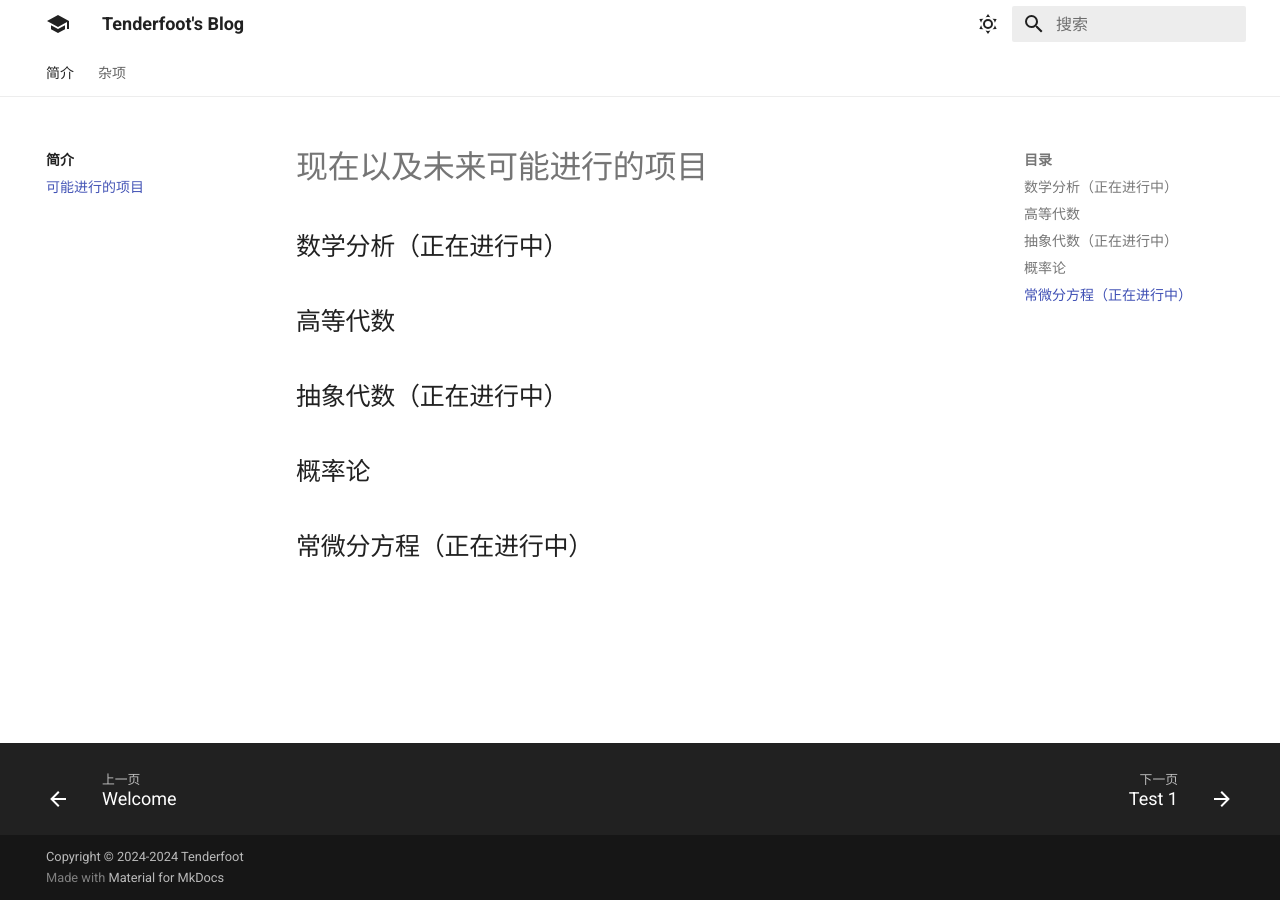
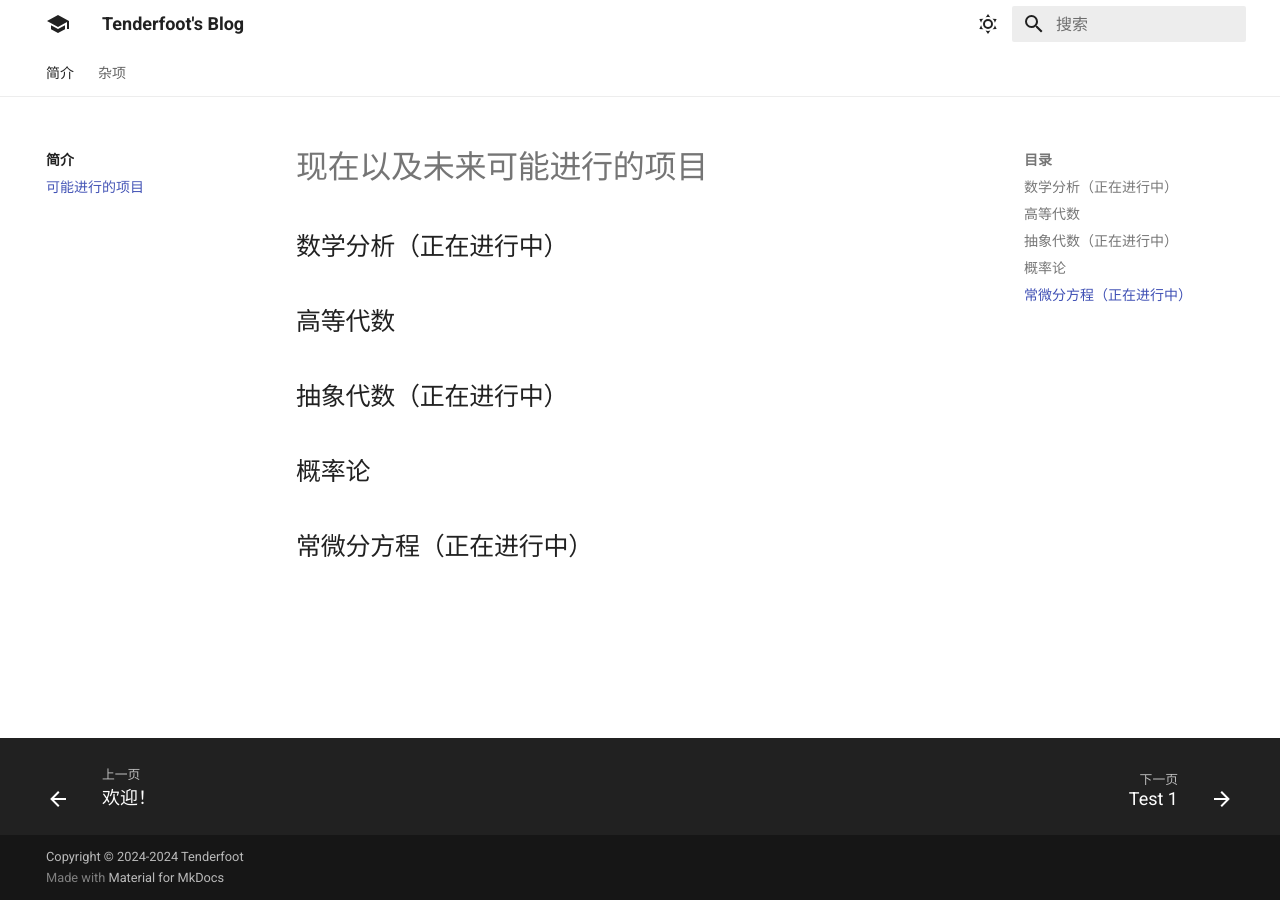
Before and after one commit to G-Tenderfoot/G-Tenderfoot.github.io, an MkDocs documentation site: the page built from docs/Blogs/projects.md, in a window 1280 px wide. Built offline with MkDocs 1.6.1 and Material for MkDocs 9.7.7, drawn with Linux system fonts in a browser that asks for light colours.

Commit message:
Update mkdocs.yml

```diff
--- a/mkdocs.yml
+++ b/mkdocs.yml
@@ -54,7 +54,7 @@ copyright: 'Copyright &copy; 2024-2024 Tenderfoot'
 
 nav:
   - 简介:
-    - Welcome: index.md
+    - 欢迎！: index.md
     - 可能进行的项目: Blogs/projects.md
   - 杂项:
     - Test 1: Blogs/Test 1.md
```
